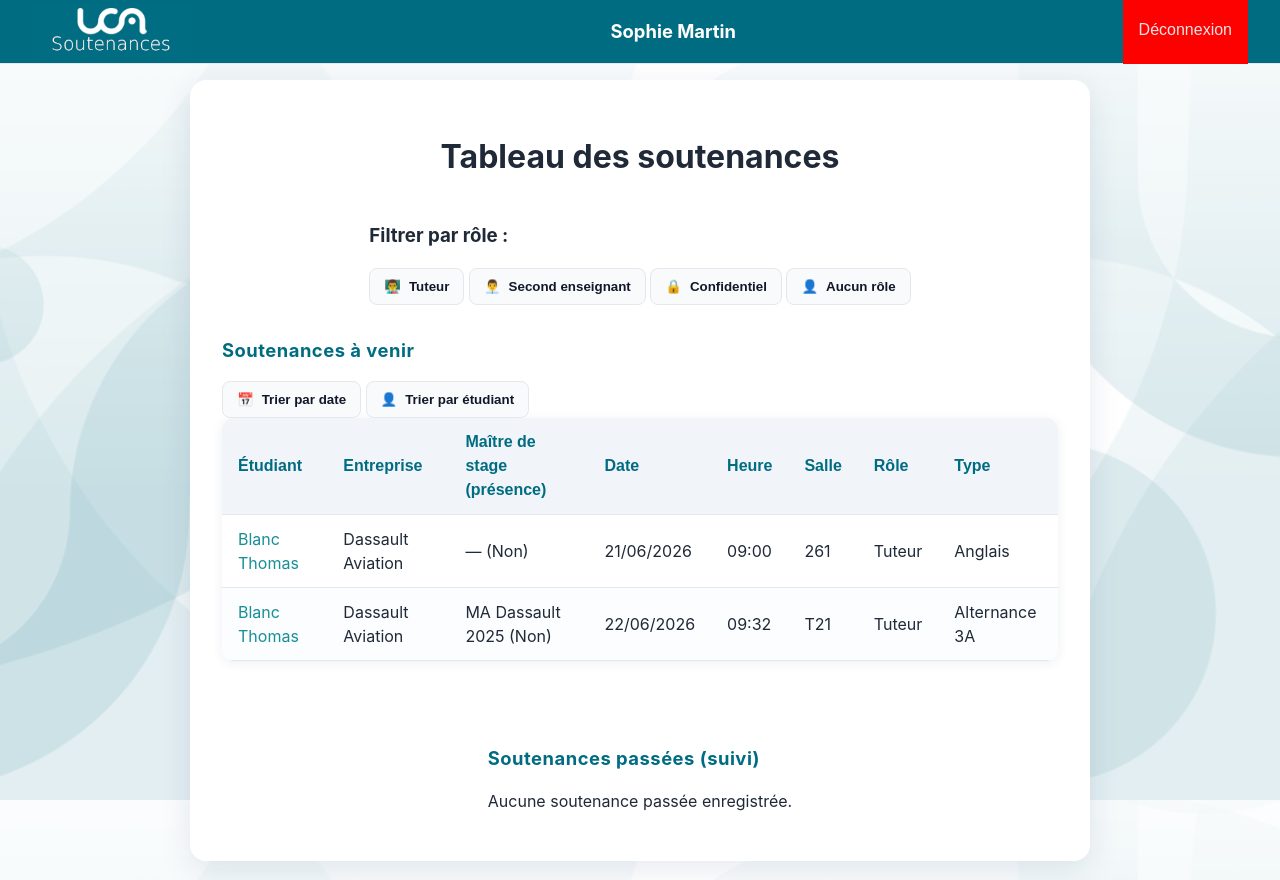
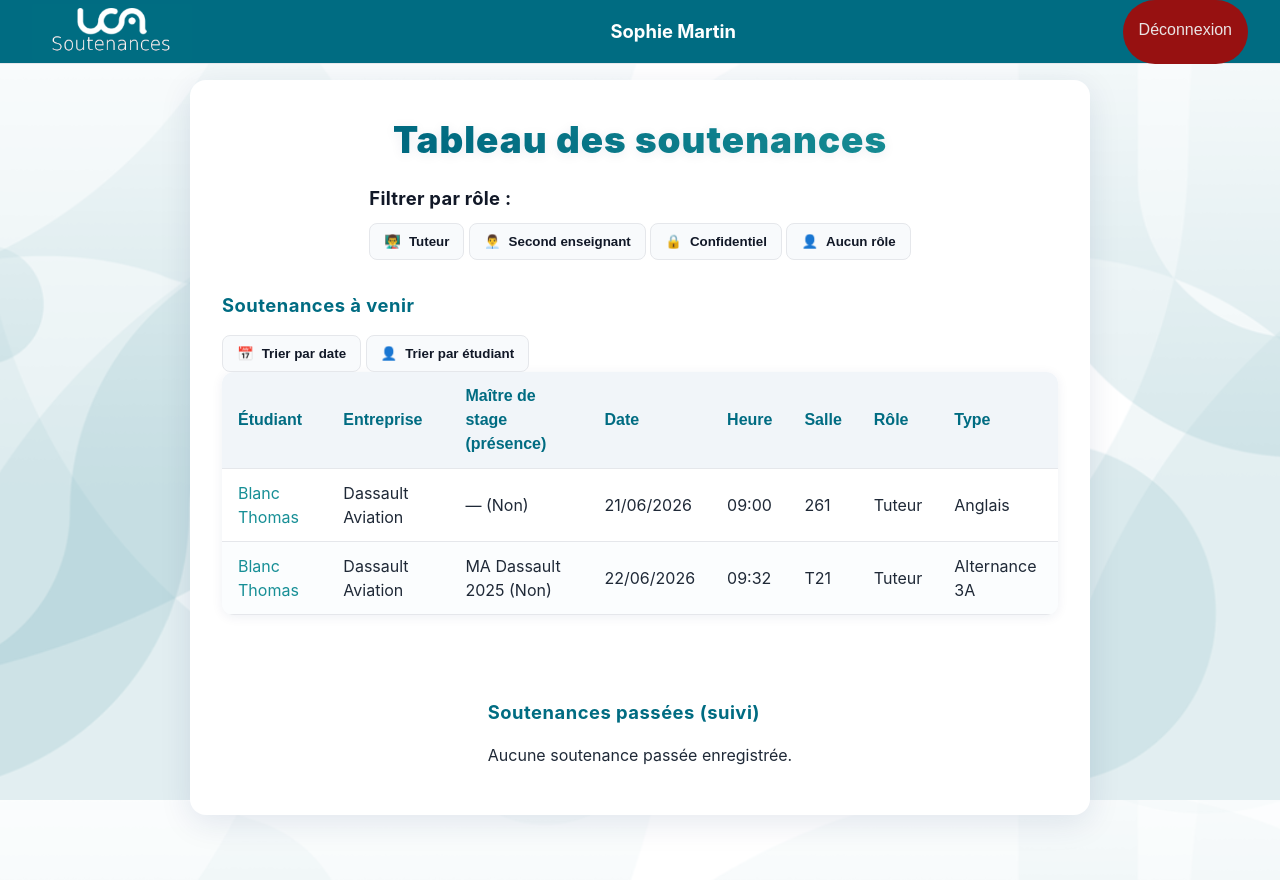
Before and after one commit to fluteABec/GestionSoutenance, a PHP site: page /envoie/front/Front_PartieA/public/index.php in a window 1280 px wide. Run offline with PHP 8.4, Linux system fonts and the light colour scheme; a user stored in the database is signed in; data comes from the database, SQL or seed files in the repository.

Commit message:
Changement css

```diff
--- a/back/Partie3.4/partie_3_4_simple.php
+++ b/back/Partie3.4/partie_3_4_simple.php
@@ -170,7 +170,7 @@ $etudiantsCandidats = getEtudiantsCandidats($pdo);
     <?php include '../navbar.php'; ?>
 
     <div class="admin-block">
-        <h1 class="section-title">Partie 3.4 - Outils de diffusion des résultats</h1>
+        <h1 class="section-title">Outils de diffusion des résultats</h1>
         <?php if ($message): ?>
             <div class="alert alert-success" style="font-weight:600;color:var(--teal);margin-bottom:16px;">
                 <?= htmlspecialchars($message) ?>
--- a/back/navbarGrilles.php
+++ b/back/navbarGrilles.php
@@ -10,6 +10,6 @@
         <a class="nav-item<?php if(strpos($_SERVER['PHP_SELF'], 'Partie3.5')!==false) echo ' selected'; ?>" href="../../Partie3.5/Partie3.5.2/Grille.php">Gestion Grille</a>
         <a class="nav-item<?php if(strpos($_SERVER['PHP_SELF'], 'mainAdministration.php')!==false) echo ' selected'; ?>" href="../../mainAdministration.php">Administration</a>
         <a class="nav-item<?php if(strpos($_SERVER['PHP_SELF'], 'Partie3.6')!==false) echo ' selected'; ?>" href="../../Partie3.5.3/gestion.php">Gestion des ressources</a>
-        <a class="nav-item logout-button" href="deconnexion.php">Déconnexion</a>
+        <a class="nav-item logout-button" href="../../deconnexion.php">Déconnexion</a>
     </div>
 </nav>
--- a/front/Front_PartieA/app/views/pageA.php
+++ b/front/Front_PartieA/app/views/pageA.php
@@ -24,8 +24,11 @@ if (!isset($enseignantFullName) || !isset($enseignant)) {
 
 </head>
 <body>
-  <?php include __DIR__ . '/../../../headerFront.php'; ?>
-   <div class="admin-block">
+    <?php
+      $logoutPath = '/back/deconnexion.php';
+      include __DIR__ . '/../../../headerFront.php';
+    ?>
+    <div class="admin-block">
     <div class="topbar">
       <h1>Tableau des soutenances</h1>
     </div>
--- a/front/PAGEB/index.php
+++ b/front/PAGEB/index.php
@@ -37,8 +37,10 @@ $pageEtudiantContent = ob_get_clean();
     <meta name="viewport" content="width=device-width, initial-scale=1">
 </head>
 <body>
-    <?php include '../headerFront.php'; ?>
-<div class="admin-block" style="max-width:900px;width:96%;margin:60px auto 0 auto;box-sizing:border-box;">
+<?php
+    $logoutPath = '../../back/deconnexion.php'; // adapter selon la profondeur
+    include '../headerFront.php';
+?><div class="admin-block" style="max-width:900px;width:96%;margin:60px auto 0 auto;box-sizing:border-box;">
     <?php echo $pageEtudiantContent; ?>
     <a href="../Front_PartieA/public/index.php" class="btn-retour mb-3">← Retour</a>
 </div>
--- a/front/Page C/index.php
+++ b/front/Page C/index.php
@@ -420,7 +420,10 @@ switch (strtolower($nature_Soutenance)) {
         <meta charset="UTF-8">
     </head>
     <body>
-        <?php include('../headerFront.php'); ?>
+        <?php
+    $logoutPath = '../../back/deconnexion.php'; // adapter selon la profondeur
+    include '../headerFront.php';
+    ?>
     <div class="admin-block" style="max-width:950px;width:96%;margin:80px auto 0 auto;box-sizing:border-box;">
         <h2 class="section-title" style="margin-bottom:24px;">Grilles de <?= htmlspecialchars($nature_Soutenance) ?> de l'étudiant <?= htmlspecialchars($nom_etudient) ?> <?= htmlspecialchars($prenom_etudient) ?></h2>
         <div class="student-block" style="width:100%;">
--- a/front/headerFront.php
+++ b/front/headerFront.php
@@ -22,6 +22,6 @@ if (isset($enseignantFullName)) {
         <span style="color:#fff; font-weight:700; font-size:1.15rem; white-space:nowrap;"><?php echo htmlspecialchars($nomProfesseur); ?></span>
     </div>
     <div style="flex:0 0 auto;">
-        <a class="nav-item logout-button deconnexion-btn" href="../../back/deconnexion.php">Déconnexion</a>
+        <a class="nav-item logout-button deconnexion-btn" href="<?php echo isset($logoutPath) ? $logoutPath : 'back/deconnexion.php'; ?>">Déconnexion</a>
     </div>
 </div>
--- a/stylee.css
+++ b/stylee.css
@@ -1,23 +1,3 @@
-/* Bouton déconnexion ovale et rouge */
-.deconnexion-btn {
-  background: #cc0000;
-  color: #fff;
-  border: none;
-  border-radius: 999px;
-  font-family: 'Barlow', Arial, sans-serif;
-  font-weight: 700;
-  padding: 6px 18px;
-  font-size: 0.98em;
-  box-shadow: 0 2px 8px rgba(204,0,0,0.07);
-  transition: background 0.18s, color 0.18s, border-color 0.18s;
-  text-decoration: none;
-  display: inline-block;
-  cursor: pointer;
-}
-.deconnexion-btn:hover {
-  background: #a80000;
-  color: #fff;
-}
 /* Base thÃ¨me universitaire (inspirÃ© de logo.jpg) */
 :root{
     --navy:#006C82; /* couleur navbar et fond */
@@ -114,12 +94,7 @@
     transition: border-color .2s, color .2s, background .2s;
   }
 
-  .logout-button {
-    background-color: rgb(253, 0, 0);
-}
-  .logout-button:hover {
-    background-color: red;
-}
+
 
   .nav-item:hover,
   .nav-item:focus {
@@ -288,10 +263,43 @@
     box-shadow: 0 2px 12px rgba(0,44,95,0.07);
     overflow: hidden;
   }
-  }
 
   /* Headings & links */
-  h1,h2,h3{color:#111827;margin:0 0 12px}
+  a,h1,h2,h3 {
+    font-family: 'Barlow', 'Inter', Arial, sans-serif;
+  }
+  h1 {
+    color: var(--navy);
+    font-family: 'Barlow', 'Inter', Arial, sans-serif;
+    font-size: 2.3rem;
+    font-weight: 900;
+    letter-spacing: 1px;
+    margin: 0 0 18px 0;
+    text-align: center;
+    text-shadow: 0 2px 12px rgba(0,44,95,0.08);
+    background: linear-gradient(90deg, #006C82 0%, #178F96 100%);
+    -webkit-background-clip: text;
+    -webkit-text-fill-color: transparent;
+    background-clip: text;
+  }
+  h2 {
+    color: #111827;
+    font-family: 'Barlow', 'Inter', Arial, sans-serif;
+    font-size: 1.6rem;
+    font-weight: 800;
+    margin: 0 0 14px 0;
+    text-align: left;
+    letter-spacing: 0.5px;
+  }
+  h3 {
+    color: #111827;
+    font-family: 'Barlow', 'Inter', Arial, sans-serif;
+    font-size: 1.15rem;
+    font-weight: 700;
+    margin: 0 0 10px 0;
+    text-align: left;
+    letter-spacing: 0.3px;
+  }
   a{color:var(--teal);text-decoration:none}
   a:hover { text-decoration: underline; }
   .nav-item:hover { text-decoration: none; }
@@ -375,3 +383,11 @@
     color: #fff;
     border-color: var(--navy);
   }
+
+   .logout-button {
+  background-color: rgb(151, 17, 17);
+  border-radius: 999px;
+}
+  .logout-button:hover {
+    background-color: red;
+}
```
Also changed, not shown: back/Partie3.2/EditSoutenance.php (+1 -9 lines).
